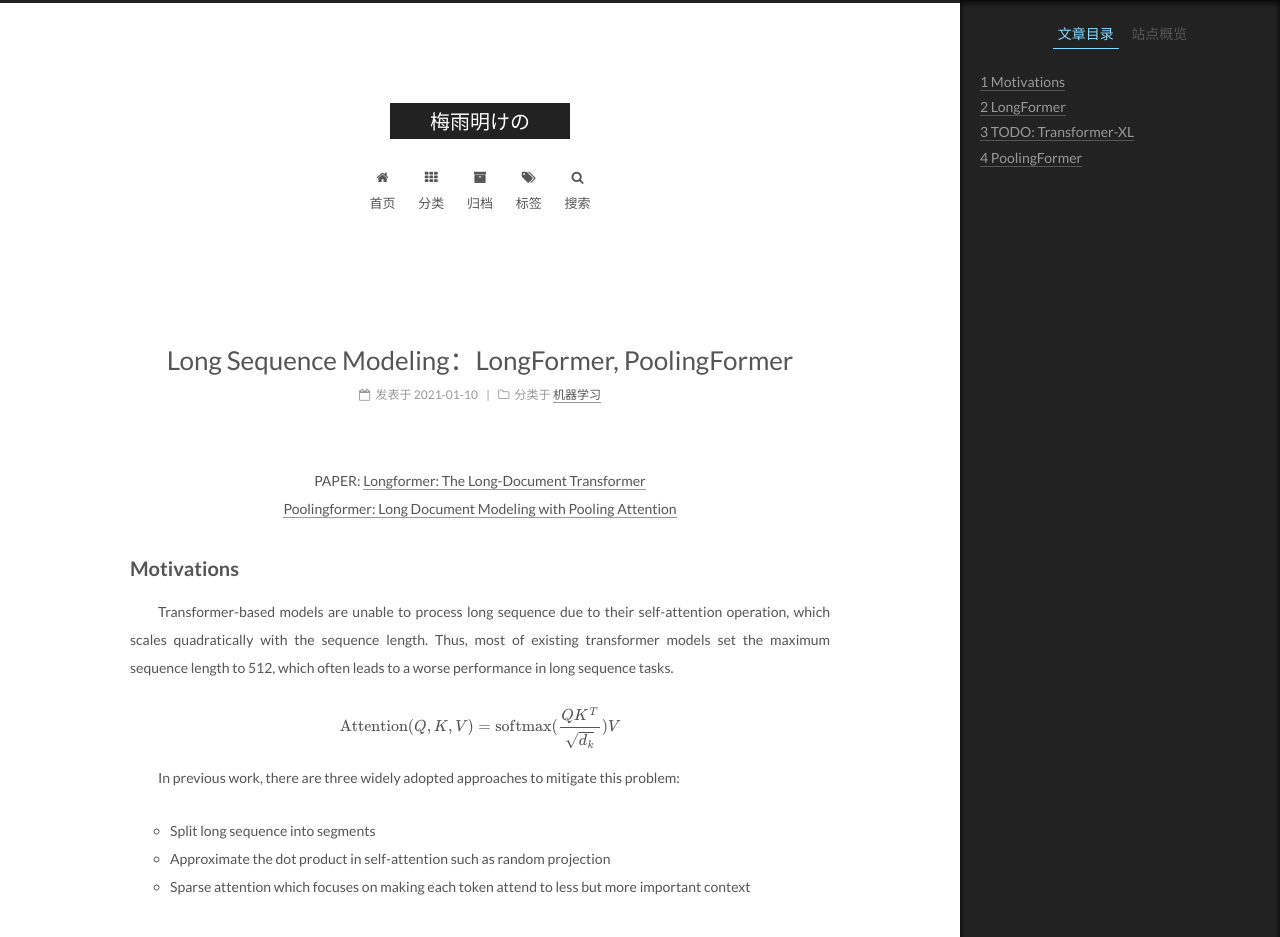
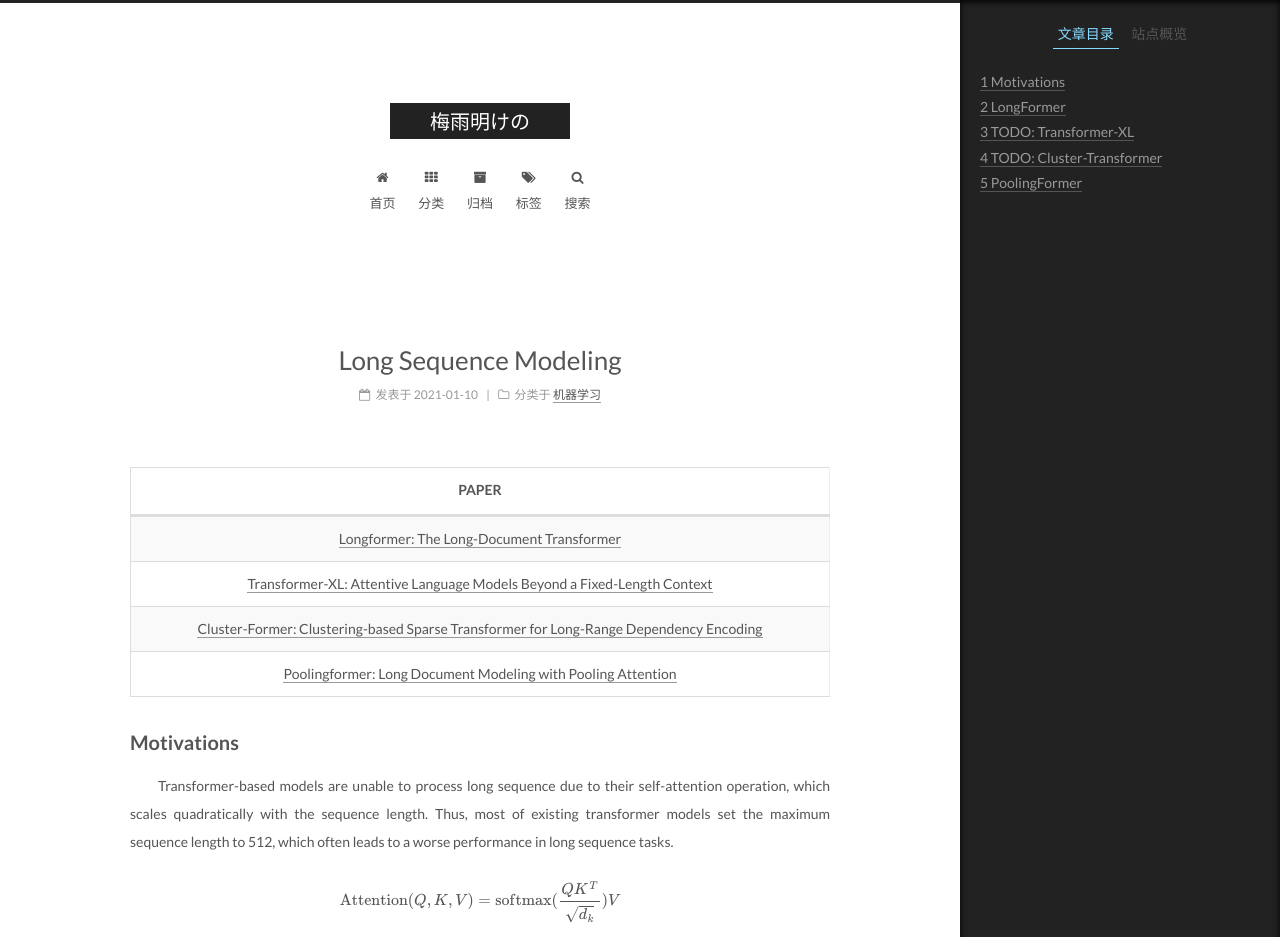
Before and after one commit to plumprc/plumprc.github.io, a Jekyll site: the page built from _posts/机器学习/2022-01-10-Long Sequence Modeling.md, in a window 1280 px wide and 1400 px high. Shown: the top 937 px of the window. Built offline with Jekyll 4.4.1, drawn with Linux system fonts in a browser that asks for light colours; formulas are drawn with MathJax 3; some of the changed text lies outside the part shown.

Commit message:
long_sequence_v0.6

```diff
--- a/_posts/机器学习/2022-01-10-Long Sequence Modeling.md
+++ b/_posts/机器学习/2022-01-10-Long Sequence Modeling.md
@@ -1,5 +1,5 @@
 ---
-title: Long Sequence Modeling：LongFormer, PoolingFormer
+title: Long Sequence Modeling
 date: 2021-01-10 01:58:18
 categories:
 - 机器学习
@@ -8,7 +8,12 @@ tags:
 - 序列分析
 ---
 
-<center>PAPER: <a href="https://arxiv.org/abs/2004.05150">Longformer: The Long-Document Transformer</a><br><a href="https://arxiv.org/abs/2105.04371">Poolingformer: Long Document Modeling with Pooling Attention</a></center>
+|PAPER
+|:-:
+|<a href="https://arxiv.org/abs/2004.05150">Longformer: The Long-Document Transformer</a>
+|<a href="https://arxiv.org/abs/1901.02860">Transformer-XL: Attentive Language Models Beyond a Fixed-Length Context</a>
+|<a href="https://arxiv.org/abs/2009.06097">Cluster-Former: Clustering-based Sparse Transformer for Long-Range Dependency Encoding</a>
+|<a href="https://arxiv.org/abs/2105.04371">Poolingformer: Long Document Modeling with Pooling Attention</a>
 
 ## Motivations
 &emsp;&emsp;Transformer-based models are unable to process long sequence due to their self-attention operation, which scales quadratically with the sequence length. Thus, most of existing transformer models set the maximum sequence length to 512, which often leads to a worse performance in long sequence tasks.
@@ -41,6 +46,8 @@ $$\text{Attention}(Q,K,V)=\text{softmax}(\frac{QK^T}{\sqrt{d_k}})V$$
 
 ## TODO: Transformer-XL
 
+## TODO: Cluster-Transformer
+
 ## PoolingFormer
 
 ![local_attention.PNG](https://s2.loli.net/2022/01/12/a9xswpY3vZ7h82K.png)
```
Also changed, not shown: other parts of _posts/机器学习/2022-01-10-Long Sequence Modeling.md (+1 -1 lines).
